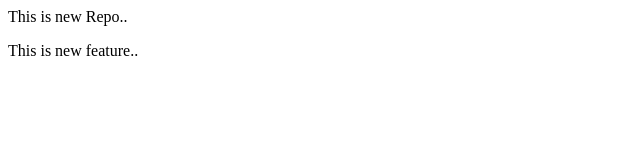
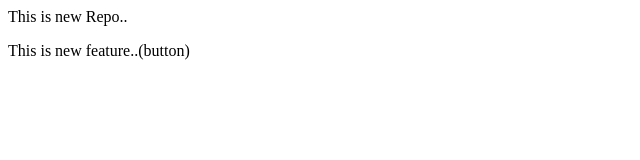
Before and after one commit to rranjanGit/localrepo., a plain HTML site: page index.html in a window 1280 px wide. Shown: the full height of the page, 0-640 px from the left. Drawn offline with Linux system fonts and the light colour scheme.

Commit message:
Add button

```diff
--- a/index.html
+++ b/index.html
@@ -1,2 +1,2 @@
 <P> This is new Repo..</P>
-<P> This is new feature..</P>
+<P> This is new feature..(button)</P>
```
